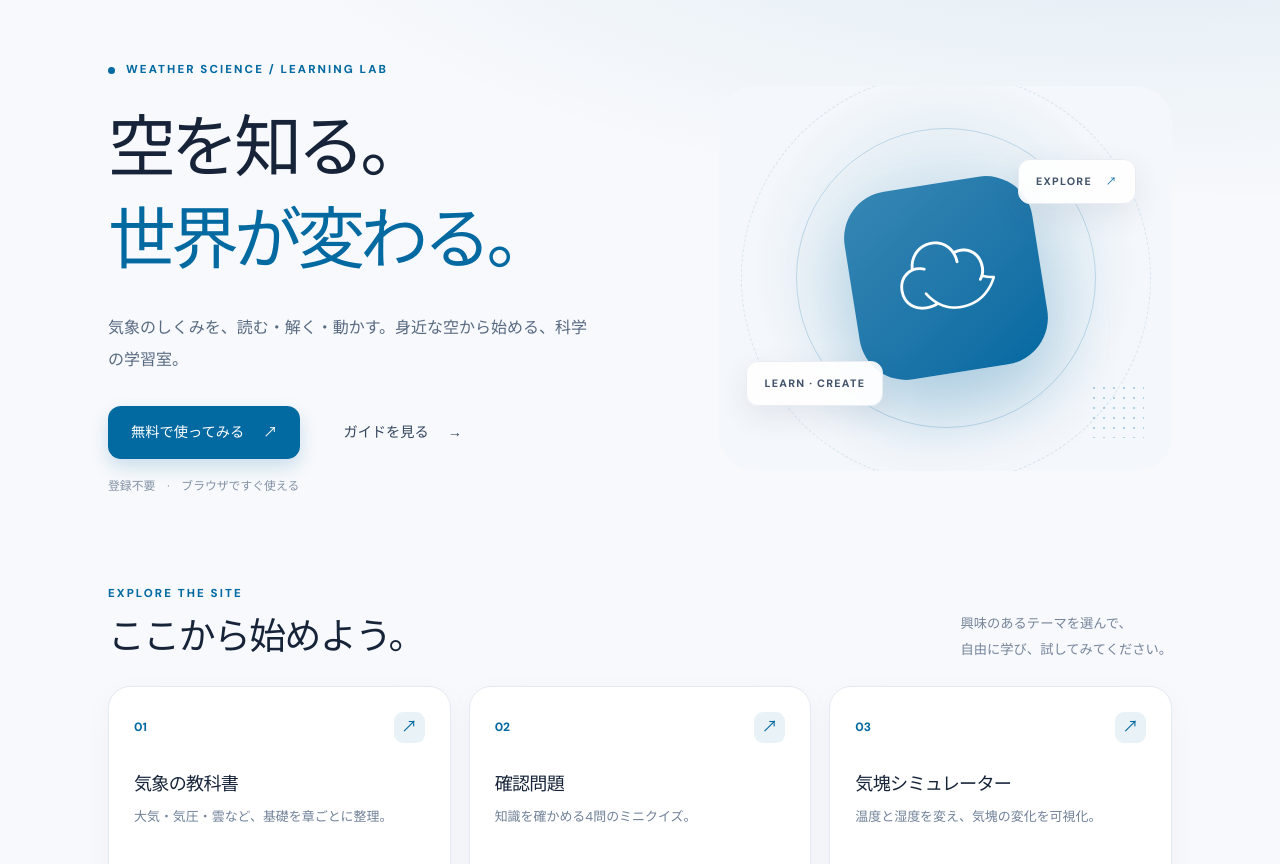
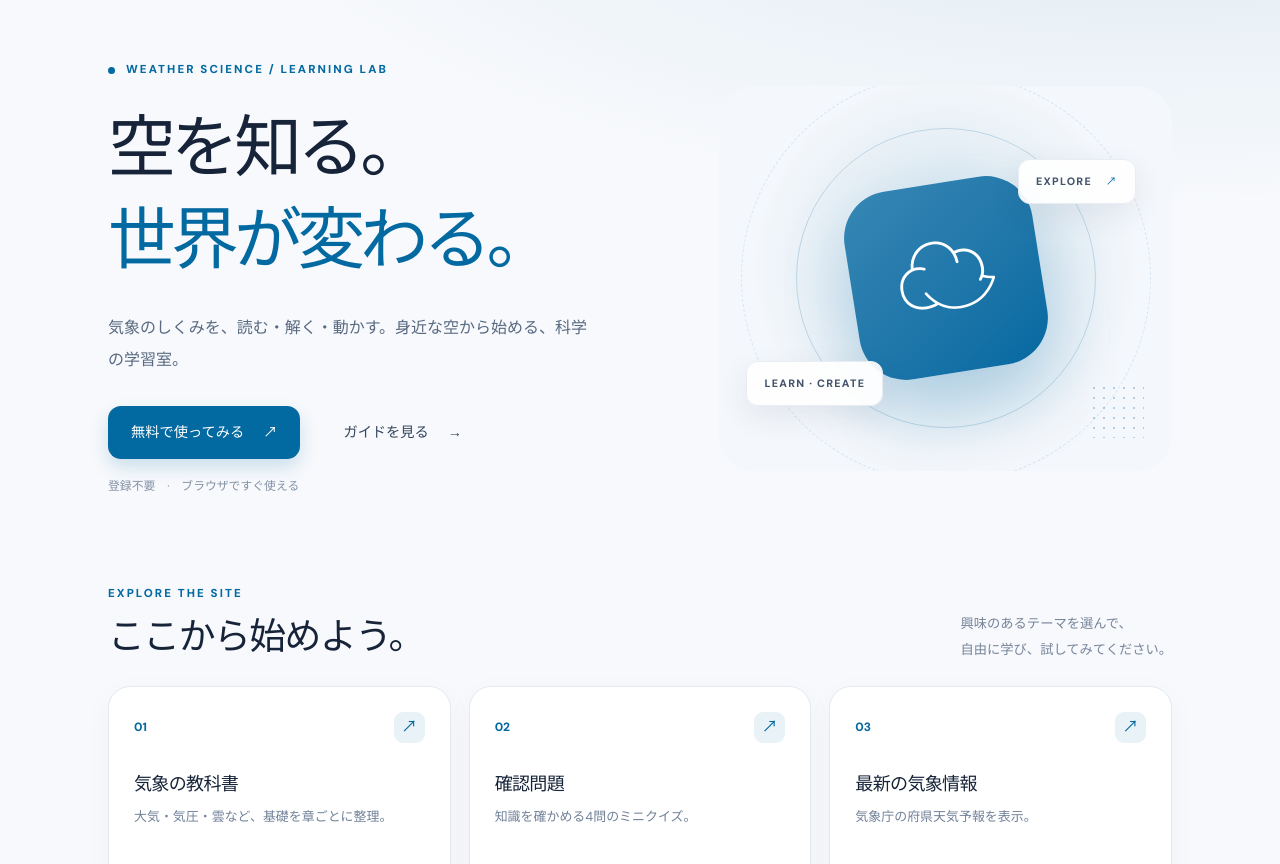
Before and after one commit to momoziro-joichi/ai-site-network, an Astro site: page / in a window 1280 px wide. Shown: the part 74-938 px from the top of the page. Built offline with nearby package versions, Linux system fonts and the light colour scheme; Astro itself is replaced by a stand-in of ours.

Commit message:
Link new live weather and expanded exam practice

```diff
--- a/src/pages/index.astro
+++ b/src/pages/index.astro
@@ -6,7 +6,7 @@ const s=sites[key];
 const base=import.meta.env.BASE_URL.replace(/\/$/,'');
 const href=(p)=>base+p;
 const config={
-weather:{eyebrow:'WEATHER SCIENCE / LEARNING LAB',heading:'空を知る。\n世界が変わる。',lead:'気象のしくみを、読む・解く・動かす。身近な空から始める、科学の学習室。',symbol:'☁',features:[['01','気象の教科書','大気・気圧・雲など、基礎を章ごとに整理。','/learn/'],['02','確認問題','知識を確かめる4問のミニクイズ。','/quiz/'],['03','気塊シミュレーター','温度と湿度を変え、気塊の変化を可視化。','/simulator/']]},
+weather:{eyebrow:'WEATHER SCIENCE / LEARNING LAB',heading:'空を知る。\n世界が変わる。',lead:'気象のしくみを、読む・解く・動かす。身近な空から始める、科学の学習室。',symbol:'☁',features:[['01','気象の教科書','大気・気圧・雲など、基礎を章ごとに整理。','/learn/'],['02','確認問題','知識を確かめる4問のミニクイズ。','/quiz/'],['03','最新の気象情報','気象庁の府県天気予報を表示。','/live-weather/']]},
 math:{eyebrow:'MATHEMATICS / TOOL LAB',heading:'数式の向こうに、\n発見がある。',lead:'計算するだけで終わらない。数と式の関係を、手を動かして確かめよう。',symbol:'∑',features:[['01','二次方程式ツール','係数を入力して解と判別式を確認。','/tool/'],['02','数学実験室','数式を直感的に理解するための入口。','/lab/'],['03','基礎ガイド','数学の考え方をコンパクトに整理。','/guide/']]},
 rail:{eyebrow:'RAILWAY / GEOGRAPHY LAB',heading:'移動を、\n数字で読み解く。',lead:'距離、速度、時間。鉄道と地理の世界を、データの視点から探究する。',symbol:'↗',features:[['01','所要時間計算','加減速を考慮した簡易モデルで計算。','/tool/'],['02','交通実験室','鉄道の運行モデルを学ぶ入口。','/lab/'],['03','基礎ガイド','平均速度と最高速度の違いを理解。','/guide/']]},
 english:{eyebrow:'ENGLISH / DAILY PRACTICE',heading:'使える英語を、\n少しずつ。',lead:'日常の一言から始める英語学習。短く、気軽に、毎日続けよう。',symbol:'Aa',features:[['01','接客英語クイズ','よく使う英語表現を選択式で練習。','/tool/'],['02','英語実験室','実践的なフレーズの学習入口。','/lab/'],['03','基礎ガイド','身近な英語の使い方を確認。','/guide/']]},
```
